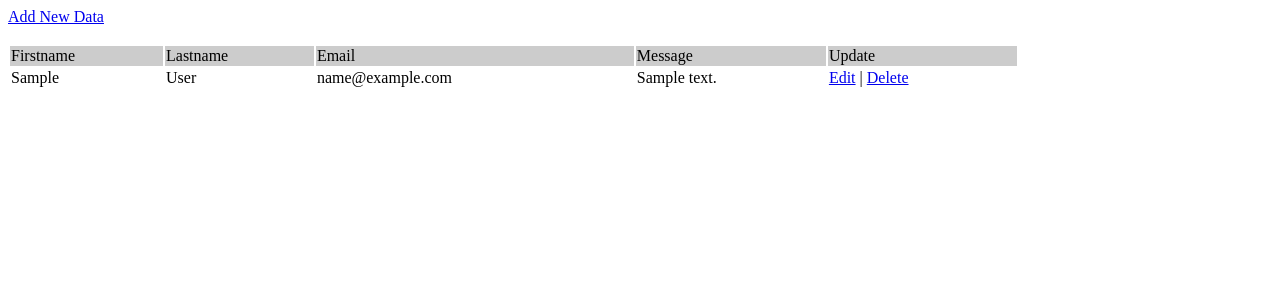
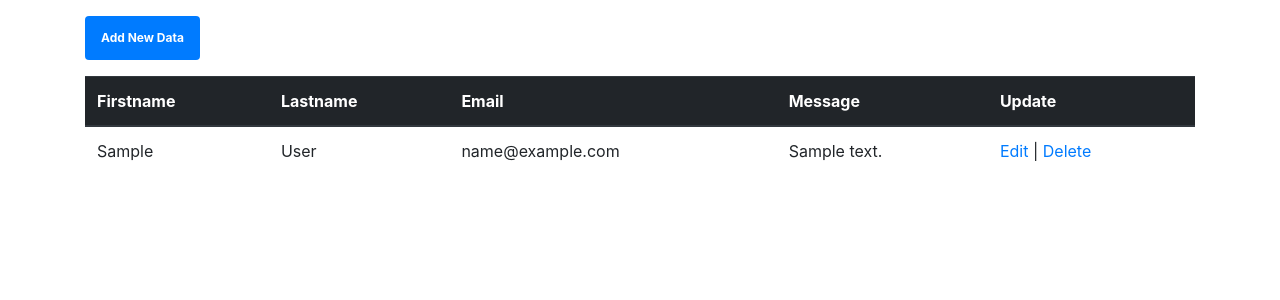
Before and after one commit to OziOcb/bigFD, a PHP site: page / in a window 1280 px wide. Shown: the top 300 px of the page. Run offline with PHP 8.4, Linux system fonts and the light colour scheme; tables that the repository leaves empty hold one stand-in row (values such as "Sample post").

Commit message:
Add basic style for the table in index.php file

```diff
--- a/index.php
+++ b/index.php
@@ -13,22 +13,28 @@ $result = mysqli_query($conn, "SELECT * FROM users ORDER BY id DESC"); // using
   <meta name="viewport" content="width=device-width, initial-scale=1.0">
   <meta http-equiv="X-UA-Compatible" content="ie=edge">
 	<title>Homepage</title>
+
+	<!-- Bootstrap CSS -->
+	<link href="https://stackpath.bootstrapcdn.com/bootstrap/4.1.3/css/bootstrap.min.css" rel="stylesheet" integrity="sha384-MCw98/SFnGE8fJT3GXwEOngsV7Zt27NXFoaoApmYm81iuXoPkFOJwJ8ERdknLPMO" crossorigin="anonymous">
+	<!-- My CSS -->
 	<link rel="stylesheet" href="style.css">
 </head>
 
 <body>
-<a href="add.html">Add New Data</a><br/><br/>
+	<div class="container">
+		<a class="badge badge-primary p-3 my-3" href="add.html">Add New Data</a>
 
-	<table width='80%' border=0>
-
-	<tr bgcolor='#CCCCCC'>
-		<td>Firstname</td>
-		<td>Lastname</td>
-		<td>Email</td>
-		<td>Message</td>
-		<td>Update</td>
+		<table class="table">
+			<thead class="thead-dark">
+				<tr>
+					<th scope="col">Firstname</th>
+					<th scope="col">Lastname</th>
+					<th scope="col">Email</th>
+					<th scope="col">Message</th>
+					<th scope="col">Update</th>
 				</tr>
-
+			</thead>
+			<tbody>
 
 				<?php
 					while($res = mysqli_fetch_array($result)) {
@@ -40,6 +46,11 @@ $result = mysqli_query($conn, "SELECT * FROM users ORDER BY id DESC"); // using
 						echo "<td><a href=\"edit.php?id=$res[id]\">Edit</a> | <a href=\"includes/delete.php?id=$res[id]\" onClick=\"return confirm('Are you sure you want to delete?')\">Delete</a></td>";
 					}
 				?>
+			</tbody>
 		</table>
+	</div>
+
+	<!-- Bootstrap JS & JQuery -->
+	<script src="https://stackpath.bootstrapcdn.com/bootstrap/4.1.3/js/bootstrap.bundle.min.js" integrity="sha384-pjaaA8dDz/5BgdFUPX6M/9SUZv4d12SUPF0axWc+VRZkx5xU3daN+lYb49+Ax+Tl" crossorigin="anonymous"></script>
 </body>
 </html>
```
Lines whose indentation alone changed are shown as unchanged.
